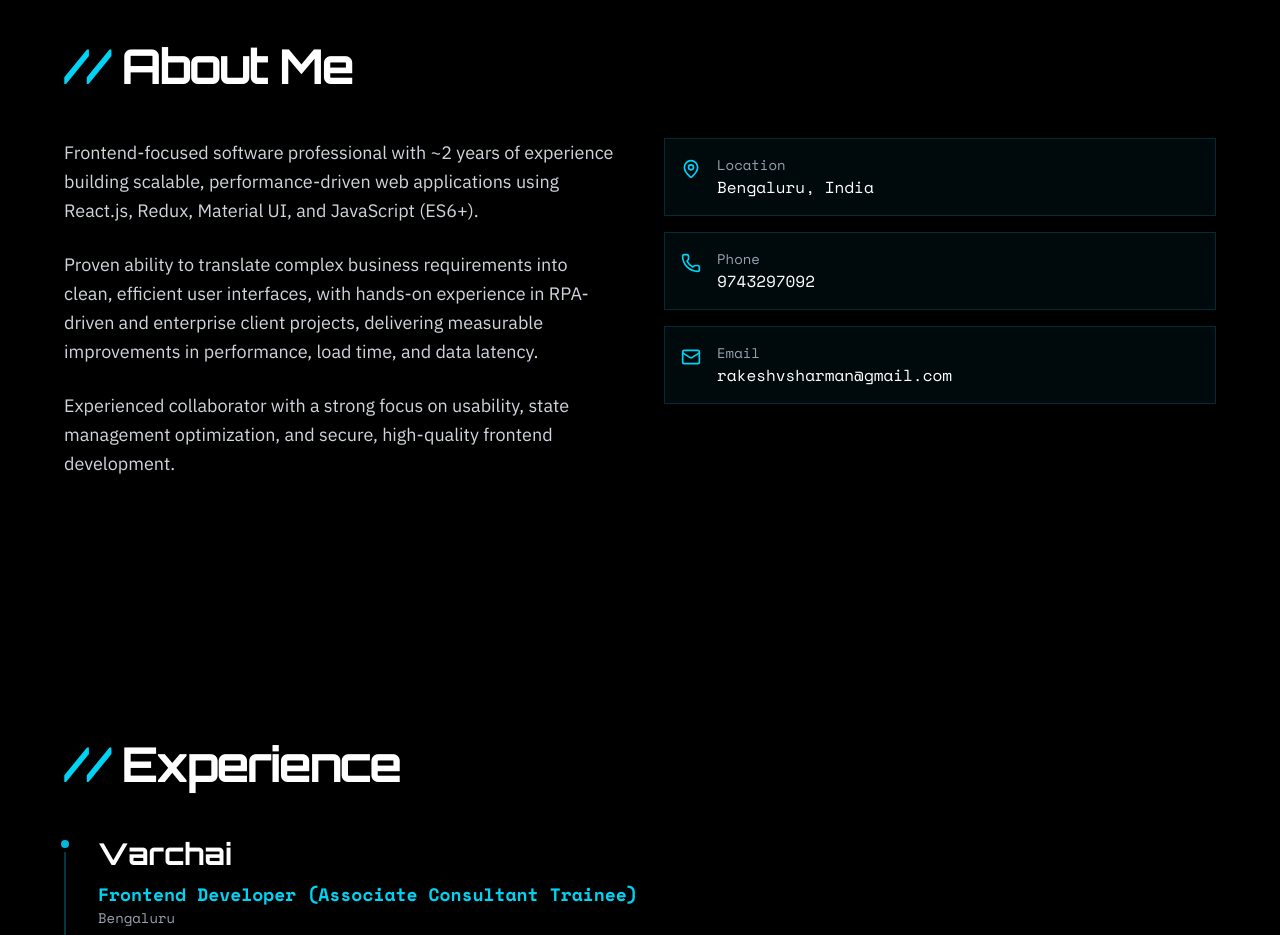
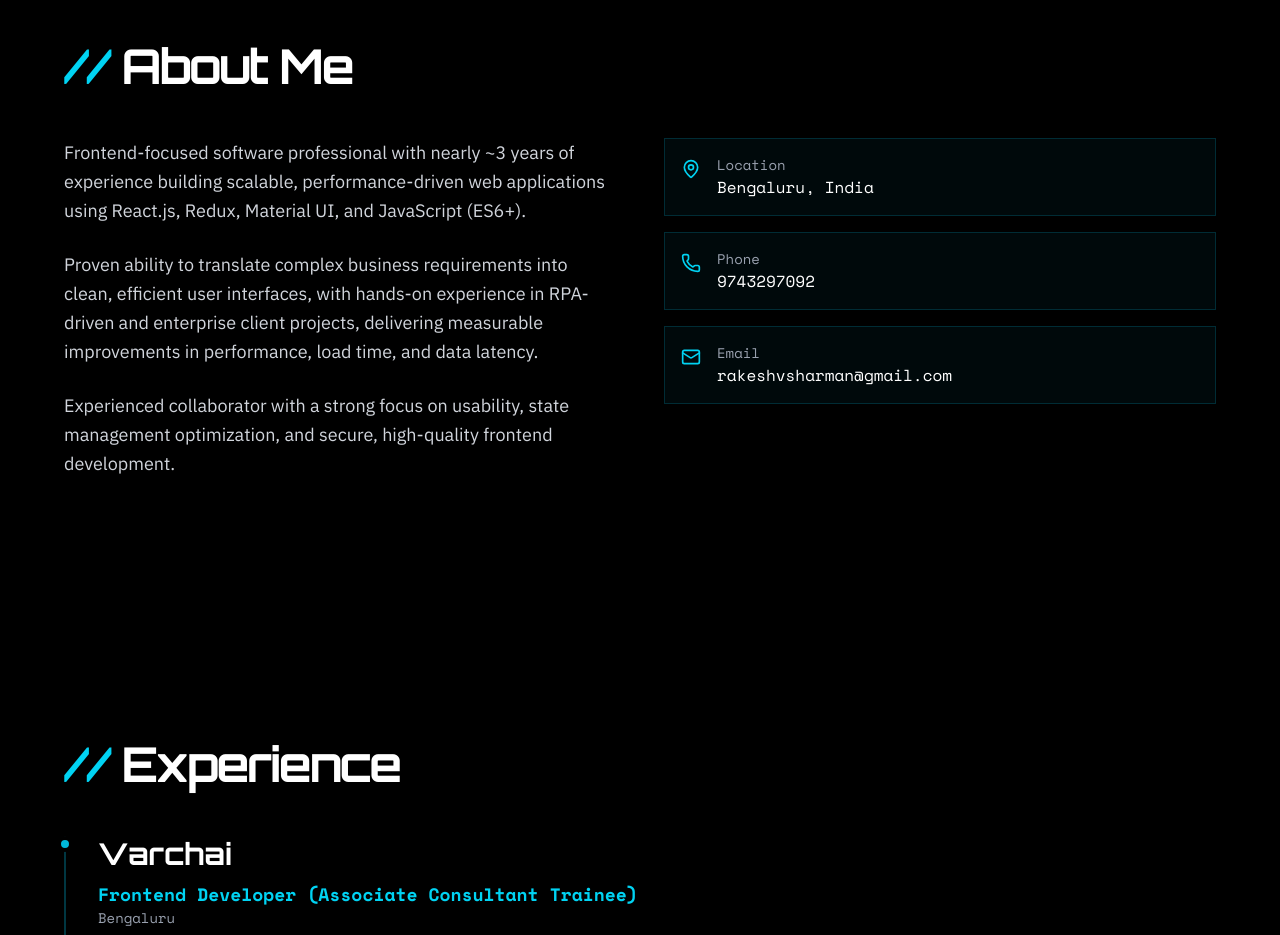
Before and after one commit to RAKESH40-lgtm/rakesh_portfolio, a React (Vite) app: page / in a window 1280 px wide. Shown: the part 940-1875 px from the top of the page. Built offline with nearby package versions, Linux system fonts and the light colour scheme.

Commit message:
portfolio summary update

```diff
--- a/src/Components/About.jsx
+++ b/src/Components/About.jsx
@@ -10,7 +10,7 @@ const About = () => {
                 <div className="grid md:grid-cols-2 gap-12">
                     <div className="space-y-6" style={{ fontFamily: "'IBM Plex Sans', sans-serif" }}>
                         <p className="text-lg text-gray-300 leading-relaxed">
-                            Frontend-focused software professional with ~2 years of experience building scalable,
+                            Frontend-focused software professional with nearly ~3 years of experience building scalable,
                             performance-driven web applications using React.js, Redux, Material UI, and JavaScript (ES6+).
                         </p>
                         <p className="text-lg text-gray-300 leading-relaxed">
```
